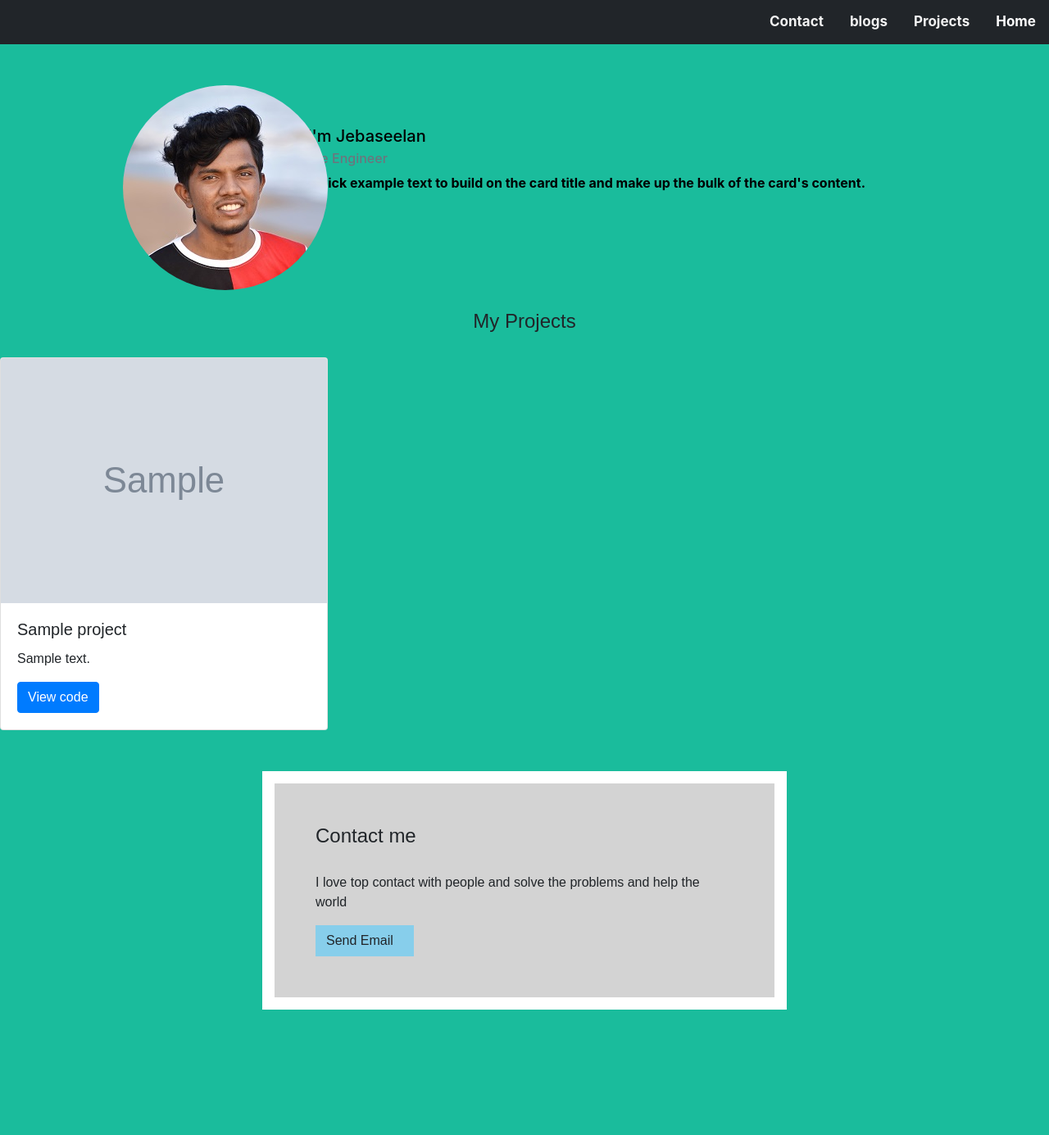
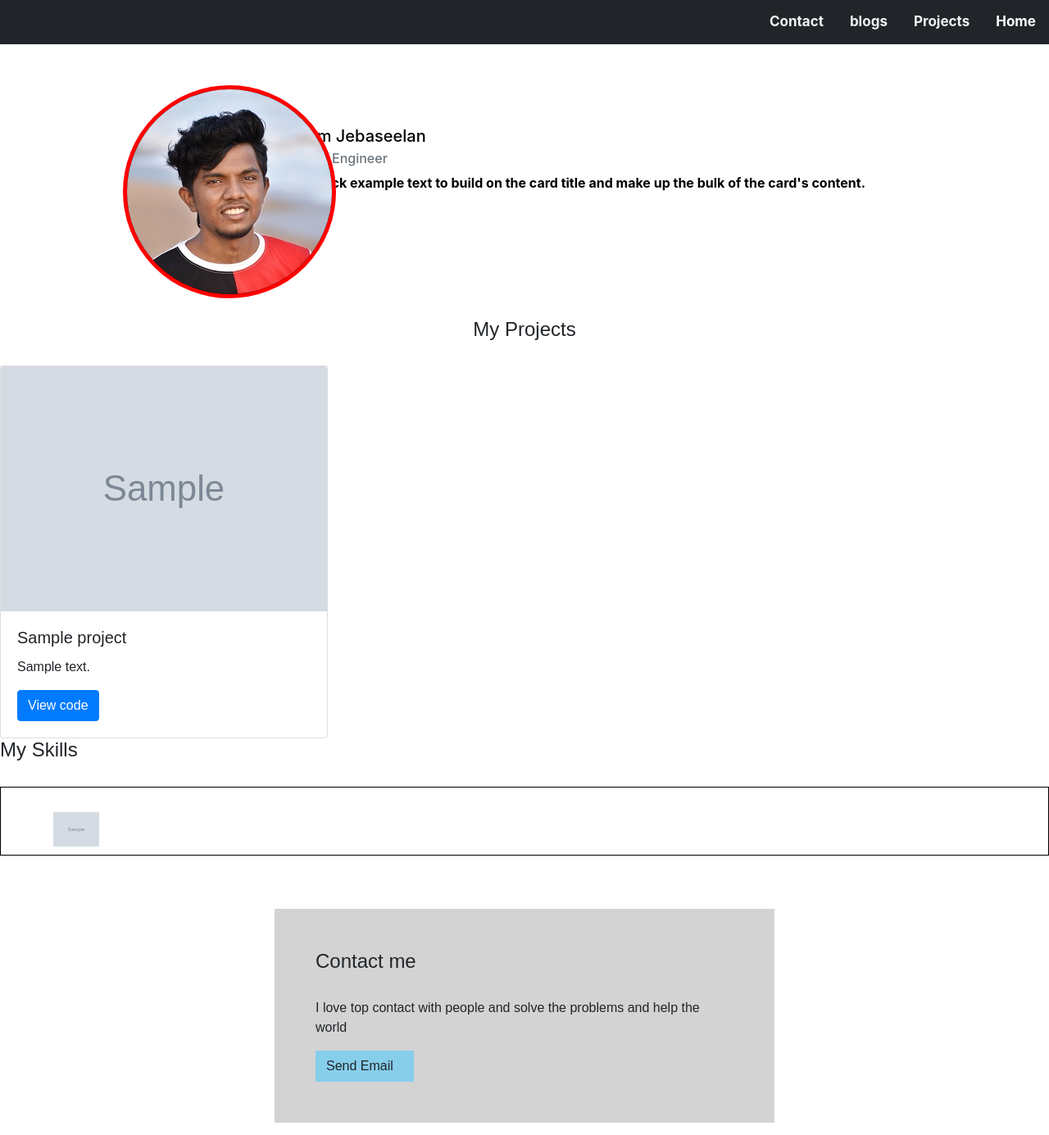
Before and after one commit to Jebaseelanravi/Portfolio-website-using-django, a Django app: page /myportfolio/ in a window 1280 px wide. Shown: the whole page at 82% size. Before the commit the page ends 1232 px from the top, so only its background shows below. Run offline with Django 3.2, Linux system fonts and the light colour scheme; tables that the repository leaves empty hold one stand-in row (values such as "Sample post"); grey boxes marked "Sample" are stand-in pictures; some libraries are stand-ins or nearby versions.

Commit message:
added skills

```diff
--- a/myportfolio/admin.py
+++ b/myportfolio/admin.py
@@ -1,8 +1,9 @@
 from django.contrib import admin
-from .models import Experience,Blog,Project
+from .models import Experience,Blog,Project,Skill
 # Register your models here.
 
 
 admin.site.register(Experience)
 admin.site.register(Blog)
 admin.site.register(Project)
+admin.site.register(Skill)
--- a/myportfolio/models.py
+++ b/myportfolio/models.py
@@ -2,14 +2,14 @@ from django.db import models
 import os
 # Create your models here.
 from django.conf import settings
-
+from datetime import date,datetime
 
 class Project(models.Model):
     title = models.CharField(max_length=500)
     description = models.CharField(max_length=2000)
     github_link = models.CharField(max_length=2000)
     tech_stack = models.CharField(max_length=500)
-    image = models.FilePathField(path= os.path.join(settings.BASE_DIR,"myportfolio/static/img"), default="")
+    image = models.FilePathField(path=os.path.join(settings.BASE_DIR, "myportfolio/static/img"), default="")
 
     def __str__(self):
         return self.title
@@ -18,6 +18,7 @@ class Project(models.Model):
 class Blog(models.Model):
     title = models.CharField(max_length=500)
     link = models.CharField(max_length=2000)
+    published_on = models.DateTimeField(default=datetime.now)
 
     def __str__(self):
         return self.title
@@ -31,3 +32,12 @@ class Experience(models.Model):
 
     def __str__(self):
         return self.designation
+
+
+class Skill(models.Model):
+
+    name = models.CharField(max_length=50)
+    image =models.CharField(max_length=1000)
+
+    def __str__(self):
+        return self.name
--- a/myportfolio/templates/myportfolio/index.html
+++ b/myportfolio/templates/myportfolio/index.html
@@ -17,13 +17,15 @@
  font-family: "Montserrat", -apple-system, BlinkMacSystemFont, "Segoe UI", Roboto, "Helvetica Neue", Arial, "Noto Sans", sans-serif, "Apple Color Emoji", "Segoe UI Emoji", "Segoe UI Symbol", "Noto Color Emoji";
  font-weight: 700;
  color: #000000;
+ font-color: green;
 
 }
 
 
 
-body{
- background-color: #1abc9c;
+body
+{
+ background-color: #fffff;
 }
 h4 {
   margin-bottom: 30px;
@@ -59,6 +61,38 @@ background-color: skyblue;
 width:120px;
 }
 
+.avatar {
+    background-color: black;
+    border: 5px solid red;
+}
+
+
+.skills {
+  display: flex;
+  flex-wrap: wrap;
+  padding: 0 4px;
+
+}
+
+.skill {
+  flex: 12.5%;
+  padding: 0 50px;
+  max-width: 12.5%;
+}
+
+.skill img {
+  margin-top: 20px;
+  vertical-align: middle;
+  width: 100%;
+<!--  border: 0.5px solid black;-->
+}
+
+.div-border{
+ padding: 10px;
+ border: 0.5px solid black;
+}
+
+
 </style>
 <div class ="profile">
 <div class="profile-info">
@@ -73,7 +107,7 @@ width:120px;
 <div class="containermy-4">
     <div class="row text-center">
       <div class="col-md-6 mb-4">
-        <img class="rounded-circle"  src="{% static 'img/2.jpg' %}" data-holder-rendered="true">
+        <img class="rounded-circle avatar"  src="{% static 'img/2.jpg' %}" data-holder-rendered="true">
       </div>
     </div>
 </div>
@@ -103,6 +137,22 @@ width:120px;
 </div >
 
 
+<h4> My Skills</h4>
+
+<div class="div-border">
+
+    <div class="skills">
+    {% for skill in skills %}
+    <div class="skill">
+        <img id="skill-image" title={{skill.name}}  src={{skill.image}} alt={{skill.name}} class="skill-data">
+    </div>
+    {% endfor %}
+
+</div>
+</div>
+
+
+
 <div class="contact">
     <h4>Contact me </h4>
     <p> I love top contact with people and solve the problems and help the world</p>
--- a/myportfolio/views.py
+++ b/myportfolio/views.py
@@ -2,14 +2,15 @@ from django.shortcuts import render
 
 from django.http import HttpResponse
 from django.template import loader,Context
-from .models import Project
+from .models import Project,Blog,Skill
 # Create your views here.
 
 
 def index(request):
     template = loader.get_template("myportfolio/index.html")
     projects = Project.objects.all()
-    context={ 'projects' : projects}
+    skills = Skill.objects.all()
+    context={ 'projects' : projects,'skills':skills}
     return HttpResponse(template.render(context,request))
 
 
@@ -18,7 +19,10 @@ def experiences(request):
 
 
 def blogs(request):
-    return HttpResponse("you are in blogs pages")
+    template = loader.get_template("myportfolio/blog.html")
+    blogs = Blog.objects.all().order_by('-published_on')
+    context = {'blogs': blogs}
+    return HttpResponse(template.render(context, request))
 
 
 def projects(request):
--- a/portfolio/templates/base.html
+++ b/portfolio/templates/base.html
@@ -44,9 +44,9 @@ body {
 <script src="https://cdnjs.cloudflare.com/ajax/libs/popper.js/1.14.7/umd/popper.min.js" integrity="sha384-UO2eT0CpHqdSJQ6hJty5KVphtPhzWj9WO1clHTMGa3JDZwrnQq4sF86dIHNDz0W1" crossorigin="anonymous"></script>
 <script src="https://stackpath.bootstrapcdn.com/bootstrap/4.3.1/js/bootstrap.min.js" integrity="sha384-JjSmVgyd0p3pXB1rRibZUAYoIIy6OrQ6VrjIEaFf/nJGzIxFDsf4x0xIM+B07jRM" crossorigin="anonymous"></script>
 <div class="topnav">
-  <a class="active" href="#home">Home</a>
+  <a class="active" href="/myportfolio">Home</a>
   <a href="#projects">Projects</a>
-  <a href="#Blogs">blogs</a>
+  <a href="/myportfolio/blogs">blogs</a>
   <a href="#Contact">Contact</a>
 </div>
 
```
Also changed, not shown: myportfolio/templates/myportfolio/blog.html (+17 -9 lines), README.md, myportfolio/migrations/0001_initial.py, myportfolio/migrations/0002_auto_20201225_1900.py (deleted), myportfolio/migrations/0002_auto_20201231_1711.py (added), myportfolio/migrations/0003_project_image.py (deleted), myportfolio/migrations/0003_skill.py (added), myportfolio/migrations/0004_auto_20210108_2305.py, myportfolio/migrations/0005_auto_20201228_2145.py (deleted), myportfolio/migrations/0006_auto_20201228_2147.py (deleted), myportfolio/migrations/0007_auto_20201228_2147.py (deleted), myportfolio/migrations/0008_auto_20201228_2149.py (deleted), myportfolio/migrations/0009_auto_20201228_2150.py (deleted), myportfolio/migrations/0010_auto_20201228_2155.py (deleted), 1 more files.
